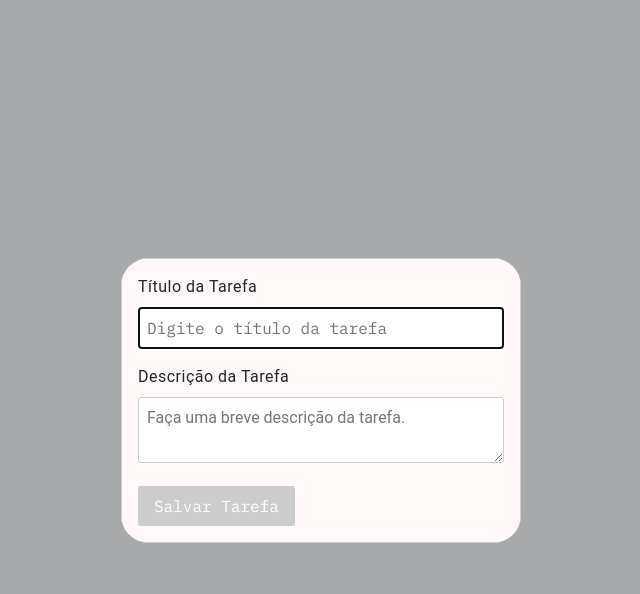
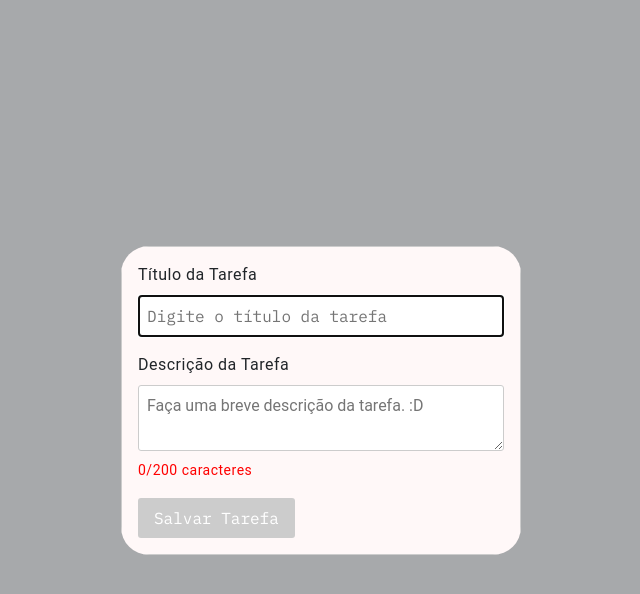
Before and after one commit to tainaleivas/phidelis-test, an Angular app: page / in a window 1280 px wide. Both pictures are taken after a click on the button "Adicionar Nova Tarefa". Shown: the top 594 px of the page, without its empty margins (319-959 px from the left). Built offline with nearby package versions, Linux system fonts and the light colour scheme.

Commit message:
Rewrote a part of the code. Again

```diff
--- a/src/app/app.component.ts
+++ b/src/app/app.component.ts
@@ -27,6 +27,9 @@ interface Task {
   styleUrls: ['./app.component.css']
 })
 export class AppComponent {
+  title(title: any) {
+    throw new Error('Method not implemented.');
+  }
   public items: Task[] = []; // Lista de tarefas
 
   constructor(private dialog: MatDialog) {}
--- a/src/app/task-form/task-form.component.html
+++ b/src/app/task-form/task-form.component.html
@@ -23,17 +23,16 @@
     <textarea
       id="description"
       formControlName="description"
-        placeholder="Faça uma breve descrição da tarefa."
+      placeholder="Faça uma breve descrição da tarefa. :D "
+      (input)="onDescriptionInput()"
     ></textarea>
-      <div
-        *ngIf="
-          taskForm.get('description')?.invalid &&
-          taskForm.get('description')?.touched
-        "
-      >
+    <div *ngIf="taskForm.get('description')?.invalid && taskForm.get('description')?.touched">
       <small *ngIf="taskForm.get('description')?.errors?.['maxlength']">
         A descrição não pode ter mais de 200 caracteres.
       </small>
+    </div>
+    <div>
+      <small>{{ taskForm.get('description')?.value?.length || 0 }}/200 caracteres</small>
     </div>
   </div>
 
--- a/src/app/task-form/task-form.component.ts
+++ b/src/app/task-form/task-form.component.ts
@@ -5,7 +5,7 @@ import { NgIf } from '@angular/common';
 
 @Component({
   standalone: true,
-  imports:[ReactiveFormsModule, NgIf],
+  imports: [ReactiveFormsModule, NgIf],
   selector: 'app-task-form',
   templateUrl: './task-form.component.html',
   styleUrls: ['./task-form.component.css']
@@ -21,12 +21,19 @@ export class TaskFormComponent {
     });
   }
 
+  onDescriptionInput() {
+    const descriptionControl = this.taskForm.get('description');
+    if (descriptionControl && descriptionControl.value.length > 200) {
+      descriptionControl.setValue(descriptionControl.value.slice(0, 200)); // Limita a 200 caracteres
+    }
+  }
+
   onSubmit() {
     if (this.taskForm.valid) {
       const newTask: Task = {
         title: this.taskForm.value.title,
         description: this.taskForm.value.description,
-        completed: false, // Certifique-se de incluir a propriedade 'completed'
+        completed: false,
       };
       this.taskAdded.emit(newTask);
       this.taskForm.reset();
```
Lines whose indentation alone changed are shown as unchanged.
